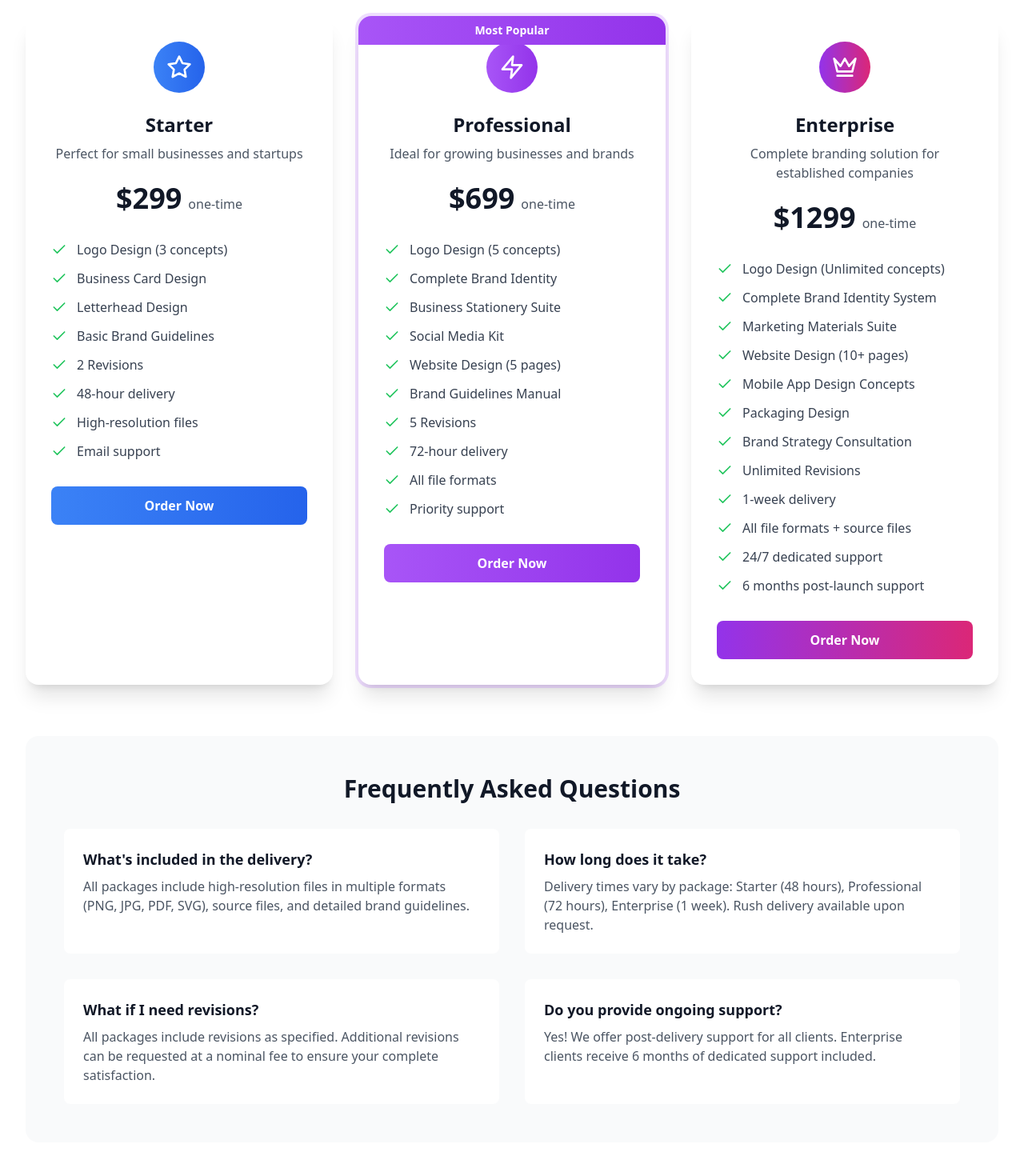
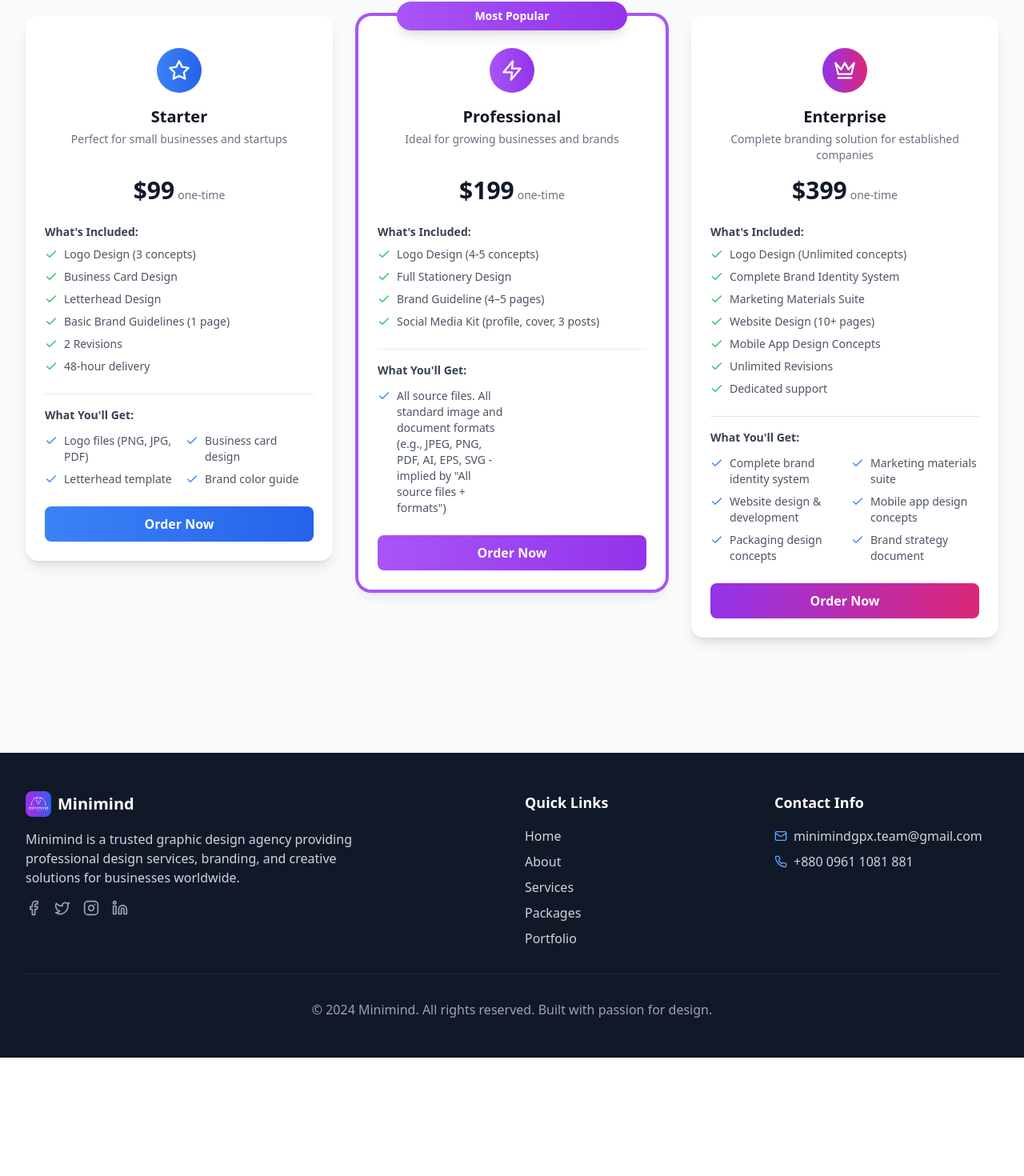
Before and after one commit to mdsabbir1001/ominimind, a React (Vite) app: page /packages in a window 1280 px wide. Shown: the part 316-1786 px from the top of the page at 80% size. After the commit the page ends 1638 px from the top, so only its background shows below. Built offline with nearby package versions, Linux system fonts and the light colour scheme.

Commit message:
Update Packages

```diff
--- a/package.json
+++ b/package.json
@@ -10,6 +10,7 @@
     "preview": "vite preview"
   },
   "dependencies": {
+    "axios": "^1.10.0",
     "emailjs-com": "^3.2.0",
     "lucide-react": "^0.344.0",
     "react": "^18.3.1",
--- a/src/pages/Packages.tsx
+++ b/src/pages/Packages.tsx
@@ -10,7 +10,7 @@ const Packages = () => {
     {
       id: 'starter',
       name: 'Starter',
-      price: 299,
+      price: 99,
       icon: Star,
       color: 'from-blue-500 to-blue-600',
       popular: false,
@@ -19,11 +19,9 @@ const Packages = () => {
         'Logo Design (3 concepts)',
         'Business Card Design',
         'Letterhead Design',
-        'Basic Brand Guidelines',
+        'Basic Brand Guidelines (1 page)',
         '2 Revisions',
         '48-hour delivery',
-        'High-resolution files',
-        'Email support'
       ],
       deliverables: [
         'Logo files (PNG, JPG, PDF)',
@@ -35,36 +33,25 @@ const Packages = () => {
     {
       id: 'professional',
       name: 'Professional',
-      price: 699,
+      price: 199,
       icon: Zap,
       color: 'from-purple-500 to-purple-600',
       popular: true,
       description: 'Ideal for growing businesses and brands',
       features: [
-        'Logo Design (5 concepts)',
-        'Complete Brand Identity',
-        'Business Stationery Suite',
-        'Social Media Kit',
-        'Website Design (5 pages)',
-        'Brand Guidelines Manual',
-        '5 Revisions',
-        '72-hour delivery',
-        'All file formats',
-        'Priority support'
+        'Logo Design (4-5 concepts)',
+        'Full Stationery Design',
+        'Brand Guideline (4–5 pages)',
+        'Social Media Kit (profile, cover, 3 posts)',
       ],
       deliverables: [
-        'Complete brand identity package',
-        'Logo variations and applications',
-        'Business stationery suite',
-        'Social media templates',
-        'Website design mockups',
-        'Comprehensive brand guidelines'
+        'All source files. All standard image and document formats (e.g., JPEG, PNG, PDF, AI, EPS, SVG - implied by "All source files + formats")',
       ]
     },
     {
       id: 'enterprise',
       name: 'Enterprise',
-      price: 1299,
+      price: 399,
       icon: Crown,
       color: 'from-gradient-to-r from-purple-600 to-pink-600',
       popular: false,
@@ -75,22 +62,16 @@ const Packages = () => {
         'Marketing Materials Suite',
         'Website Design (10+ pages)',
         'Mobile App Design Concepts',
-        'Packaging Design',
-        'Brand Strategy Consultation',
         'Unlimited Revisions',
-        '1-week delivery',
-        'All file formats + source files',
-        '24/7 dedicated support',
-        '6 months post-launch support'
+        'Dedicated support'
       ],
       deliverables: [
         'Complete brand identity system',
         'Marketing materials suite',
-        'Website design and development',
+        'Website design & development',
         'Mobile app design concepts',
         'Packaging design concepts',
-        'Brand strategy document',
-        'Implementation guidelines'
+        'Brand strategy document'
       ]
     }
   ];
@@ -101,115 +82,90 @@ const Packages = () => {
   };
 
   return (
-    <div className="py-20">
+    <div className="py-20 bg-gray-50">
       <div className="max-w-7xl mx-auto px-4 sm:px-6 lg:px-8">
         {/* Header */}
         <div className="text-center mb-16">
           <h1 className="text-4xl md:text-5xl font-bold text-gray-900 mb-6">
             Choose Your <span className="text-transparent bg-clip-text bg-gradient-to-r from-blue-600 to-purple-600">Package</span>
           </h1>
-          <p className="text-xl text-gray-600 max-w-3xl mx-auto">
-            Select the perfect design package for your business needs. All packages include professional design,
-            revisions, and high-quality deliverables.
+          <p className="text-lg text-gray-600 max-w-3xl mx-auto">
+            Select the perfect design package for your business needs. All packages include professional design and high-quality deliverables.
           </p>
         </div>
 
         {/* Packages Grid */}
-        <div className="grid grid-cols-1 md:grid-cols-3 gap-8 mb-16">
+        <div className="grid grid-cols-1 md:grid-cols-2 lg:grid-cols-3 gap-8 mb-16 items-start">
           {packages.map((pkg) => (
             <div
               key={pkg.id}
-              className={`relative bg-white rounded-2xl shadow-xl overflow-hidden transition-transform hover:scale-105 ${
-                pkg.popular ? 'ring-4 ring-purple-500 ring-opacity-20' : ''
+              // ---
+              className={`relative bg-white rounded-2xl shadow-lg transition-transform hover:scale-105 flex flex-col ${
+                pkg.popular ? 'ring-4 ring-purple-500' : ''
               }`}
             >
               {pkg.popular && (
-                <div className="absolute top-0 left-0 right-0 bg-gradient-to-r from-purple-500 to-purple-600 text-white text-center py-2 text-sm font-semibold">
+                <div className="absolute top-0 -translate-y-1/2 left-1/2 -translate-x-1/2 w-3/4 bg-gradient-to-r from-purple-500 to-purple-600 text-white text-center py-2 text-sm font-semibold rounded-full shadow-lg z-10">
                   Most Popular
                 </div>
               )}
 
-              <div className="p-8">
-                <div className="flex items-center justify-center mb-6">
-                  <div className={`w-16 h-16 bg-gradient-to-r ${pkg.color} rounded-full flex items-center justify-center`}>
-                    <pkg.icon className="w-8 h-8 text-white" />
+              <div className="p-6 pt-10 flex-grow flex flex-col">
+                <div className="flex items-center justify-center mb-4">
+                  <div className={`w-14 h-14 bg-gradient-to-r ${pkg.color} rounded-full flex items-center justify-center`}>
+                    <pkg.icon className="w-7 h-7 text-white" />
                   </div>
                 </div>
 
-                <h3 className="text-2xl font-bold text-gray-900 text-center mb-2">{pkg.name}</h3>
-                <p className="text-gray-600 text-center mb-6">{pkg.description}</p>
+                <h3 className="text-xl font-bold text-gray-900 text-center mb-1">{pkg.name}</h3>
+                <p className="text-sm text-gray-500 text-center mb-4 h-10">{pkg.description}</p>
 
-                <div className="text-center mb-8">
-                  <span className="text-4xl font-bold text-gray-900">${pkg.price}</span>
-                  <span className="text-gray-600 ml-2">one-time</span>
+                <div className="text-center mb-6">
+                  <span className="text-3xl font-bold text-gray-900">${pkg.price}</span>
+                  <span className="text-gray-500 text-sm ml-1">one-time</span>
                 </div>
 
-                <ul className="space-y-3 mb-8">
+                <div className='flex-grow'>
+                  <h4 className="text-sm font-semibold text-gray-700 mb-2">What's Included:</h4>
+                  <ul className="space-y-2 mb-6">
                     {pkg.features.map((feature, index) => (
                       <li key={index} className="flex items-start">
-                      <Check className="w-5 h-5 text-green-500 mr-3 mt-0.5 flex-shrink-0" />
-                      <span className="text-gray-700">{feature}</span>
+                        <Check className="w-4 h-4 text-green-500 mr-2 mt-0.5 flex-shrink-0" />
+                        <span className="text-sm text-gray-600">{feature}</span>
                       </li>
                     ))}
                   </ul>
 
+                  <div className="pt-4 border-t border-gray-200">
+                    <h4 className="text-sm font-semibold text-gray-700 mb-3">What You'll Get:</h4>
+                    <ul className="grid grid-cols-2 gap-x-4 gap-y-2 text-sm text-gray-600">
+                      {pkg.deliverables.map((deliverable, index) => (
+                        <li key={index} className="flex items-start">
+                           <Check className="w-4 h-4 text-blue-500 mr-2 mt-0.5 flex-shrink-0" />
+                           <span>{deliverable}</span>
+                        </li>
+                      ))}
+                    </ul>
+                  </div>
+                </div>
+
+                <div className="mt-6">
                   <button
                     onClick={() => handleOrderClick(pkg)}
-                  className={`w-full bg-gradient-to-r ${pkg.color} text-white py-3 px-6 rounded-lg font-semibold hover:shadow-lg transition-all duration-300`}
+                    className={`w-full bg-gradient-to-r ${pkg.color} text-white py-2.5 px-6 rounded-lg font-semibold hover:shadow-lg transition-all duration-300`}
                   >
                     Order Now
                   </button>
                 </div>
               </div>
+            </div>
           ))}
         </div>
 
-        {/* FAQ Section */}
-        <div className="bg-gray-50 rounded-2xl p-8 md:p-12">
-          <h2 className="text-3xl font-bold text-gray-900 text-center mb-8">Frequently Asked Questions</h2>
-          <div className="grid grid-cols-1 md:grid-cols-2 gap-8">
-            {[
-              {
-                question: "What's included in the delivery?",
-                answer: "All packages include high-resolution files in multiple formats (PNG, JPG, PDF, SVG), source files, and detailed brand guidelines."
-              },
-              {
-                question: "How long does it take?",
-                answer: "Delivery times vary by package: Starter (48 hours), Professional (72 hours), Enterprise (1 week). Rush delivery available upon request."
-              },
-              {
-                question: "What if I need revisions?",
-                answer: "All packages include revisions as specified. Additional revisions can be requested at a nominal fee to ensure your complete satisfaction."
-              },
-              {
-                question: "Do you provide ongoing support?",
-                answer: "Yes! We offer post-delivery support for all clients. Enterprise clients receive 6 months of dedicated support included."
-              }
-            ].map((faq, index) => (
-              <div key={index} className="bg-white p-6 rounded-lg">
-                <h3 className="text-lg font-semibold text-gray-900 mb-2">{faq.question}</h3>
-                <p className="text-gray-600">{faq.answer}</p>
-              </div>
-            ))}
-          </div>
+        {/* ...  ... */}
+
       </div>
 
-        {/* Custom Package CTA */}
-        <div className="mt-16 text-center">
-          <h2 className="text-2xl font-bold text-gray-900 mb-4">Need Something Different?</h2>
-          <p className="text-gray-600 mb-6">
-            We also offer custom packages tailored to your specific requirements and budget.
-          </p>
-          <a
-            href="/contact"
-            className="bg-gradient-to-r from-blue-600 to-purple-600 text-white px-8 py-3 rounded-lg font-semibold hover:from-blue-700 hover:to-purple-700 transition-all"
-          >
-            Get Custom Quote
-          </a>
-        </div>
-      </div>
-
-      {/* Order Modal */}
       <OrderModal
         isOpen={isModalOpen}
         onClose={() => setIsModalOpen(false)}
```
Also changed, not shown: 1 other file (tests, documents, lock files or other folders). Lines whose indentation alone changed are shown as unchanged.
